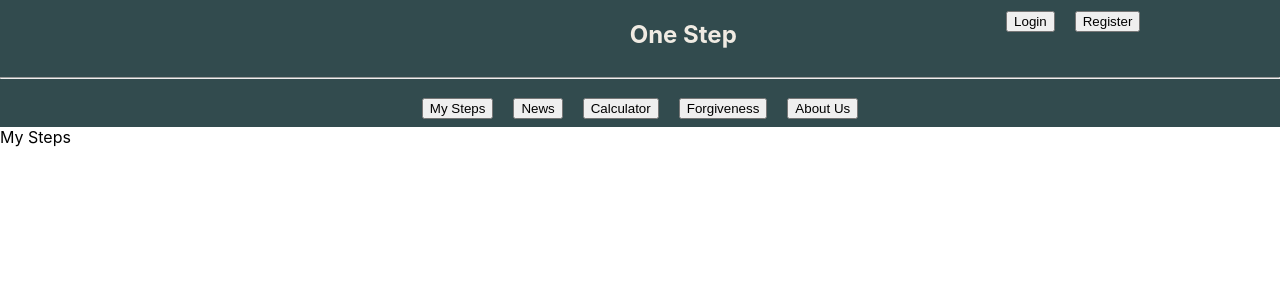
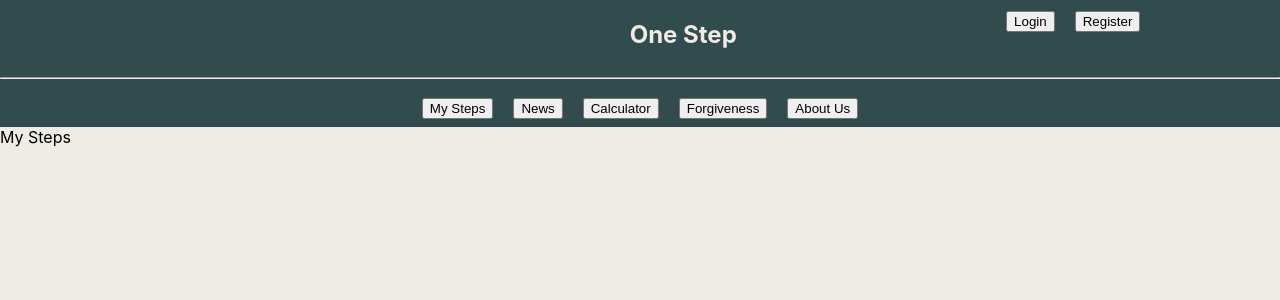
Before and after one commit to Cazi/JPMColumbusHackathon, a React (Create React App) app in the folder one-step/: page / in a window 1280 px wide. Shown: the top 300 px of the page. Built offline with nearby package versions, Linux system fonts and the light colour scheme.

Commit message:
Update MyStepsPage.tsx

```diff
--- a/one-step/src/components/pages/MyStepsPage/MyStepsPage.tsx
+++ b/one-step/src/components/pages/MyStepsPage/MyStepsPage.tsx
@@ -2,6 +2,8 @@ import { FC } from "react";
 import styled from "styled-components";
 
 const MyStepsPageContainer = styled.div`
+    height: 100vh;
+    background-color: #F0EBE3;
 `
 
 const MyStepsPage: FC = () => {
```
